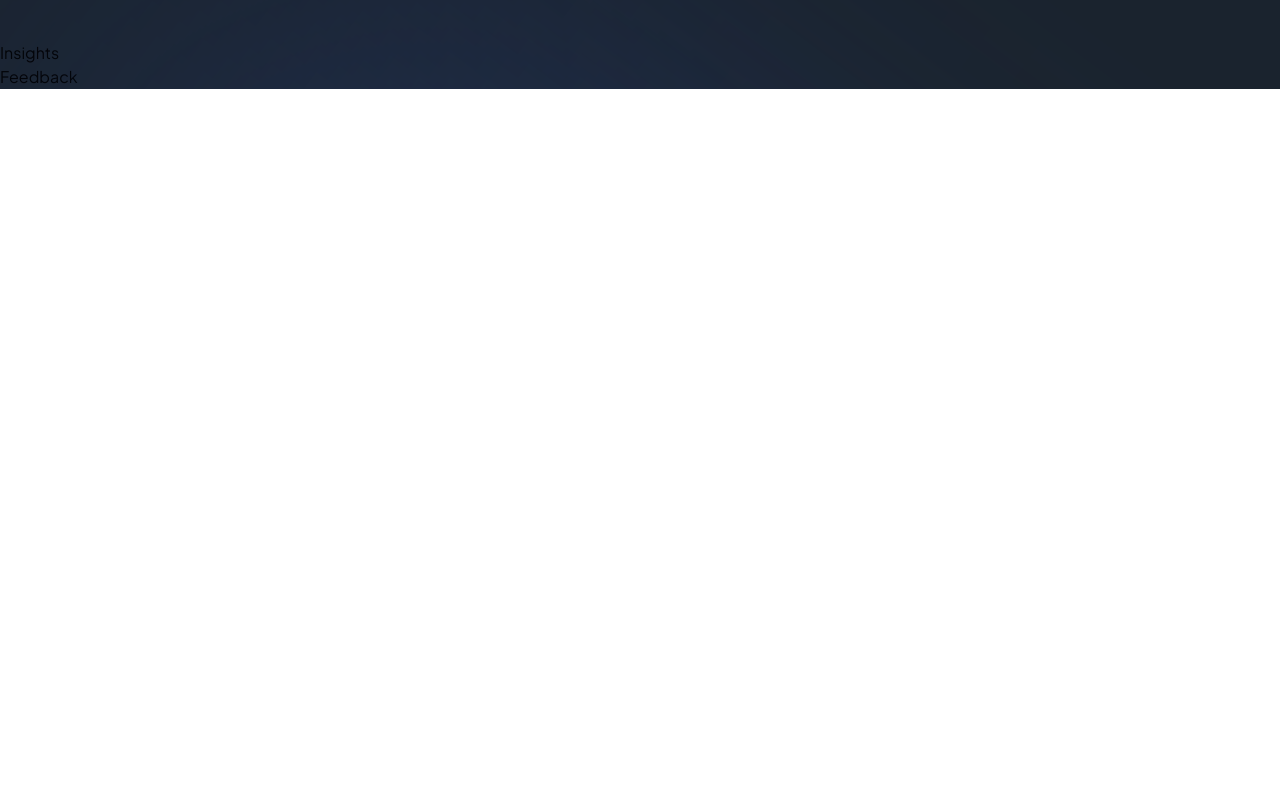
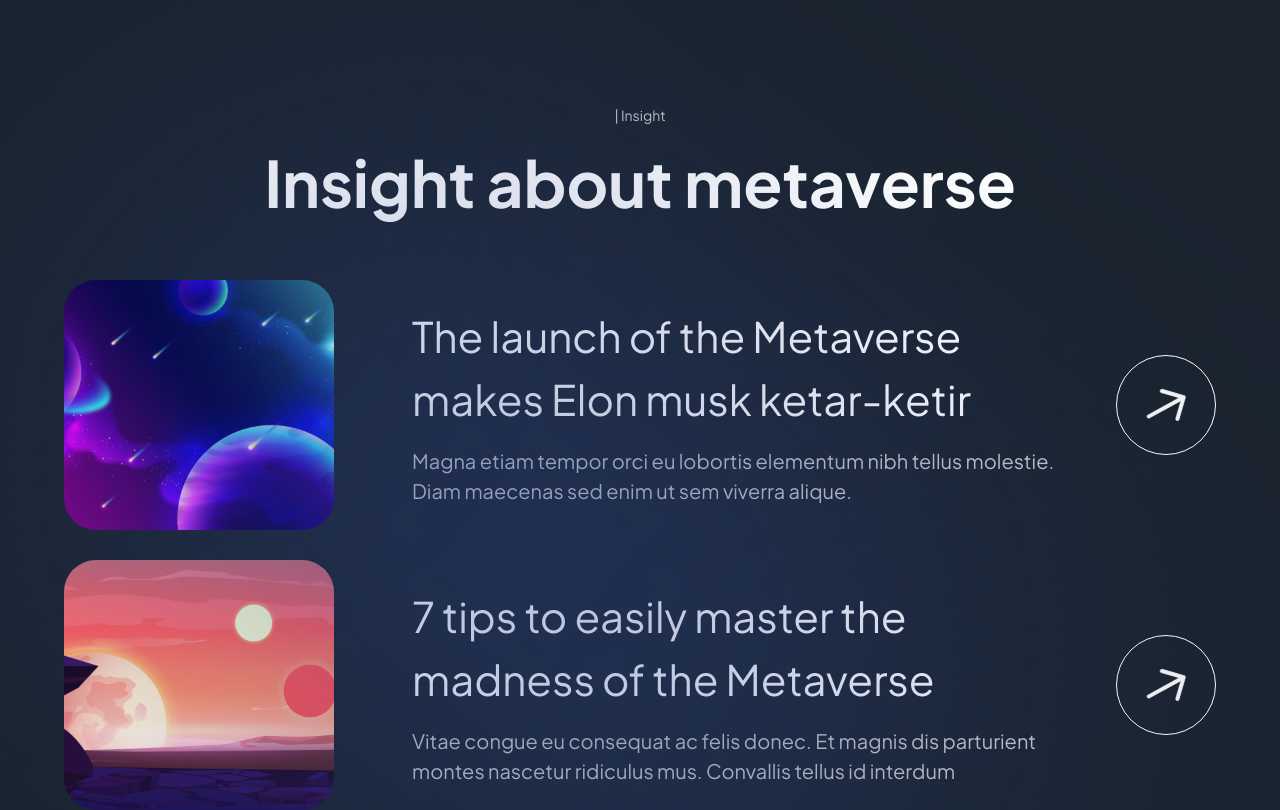
Before and after one commit to emirmorgan/nextjs-metaverse-page, a Next.js app: page / in a window 1280 px wide. Shown: the part 5300-6110 px from the top of the page. Before the commit the page ends 5389 px from the top, so only its background shows below. Built offline with nearby package versions, Linux system fonts and the light colour scheme.

Commit message:
Update: Insight Section & InsightCard Component

```diff
--- /dev/null
+++ b/components/InsightCard.tsx
@@ -0,0 +1,43 @@
+import { motion } from "framer-motion";
+import { fadeIn } from "../utils/motion";
+
+interface CardProps {
+  imgUrl: string;
+  title: string;
+  subtitle: string;
+  index: number;
+}
+
+const InsightCard = ({ imgUrl, title, subtitle, index }: CardProps) => {
+  return (
+    <motion.div
+      variants={fadeIn("up", "spring", index * 0.5, 1)}
+      className="flex md:flex-row flex-col gap-4"
+    >
+      <img
+        src={imgUrl}
+        alt="planet-01"
+        className="md:w-[270px] w-full h-[250px] rounded-[32px] object-cover"
+      />
+      <div className="w-full flex justify-between items-center">
+        <div className="flex-1 md:ml-[62px] flex flex-col max-w-[650px]">
+          <h4 className="font-normal lg:text-[42px] text-[26px] text-white">
+            {title}
+          </h4>
+          <p className="mt-[16px] font-normal lg:text-[20px] text-[14px] text-secondary-white">
+            {subtitle}
+          </p>
+        </div>
+        <div className="lg:flex hidden items-center justify-center w-[100px] h-[100px] rounded-full bg-transparent border-[1px] border-white">
+          <img
+            src="/assets/arrow.svg"
+            alt="arrow"
+            className="w-[40%] h-[40%] object-contain"
+          />
+        </div>
+      </div>
+    </motion.div>
+  );
+};
+
+export default InsightCard;
--- a/sections/Insights.tsx
+++ b/sections/Insights.tsx
@@ -1,5 +1,58 @@
+import { motion } from "framer-motion";
+import InsightCard from "../components/InsightCard";
+import { staggerContainer } from "../utils/motion";
+
 const Insights = () => {
-  return <section>Insights</section>;
+  const insights = [
+    {
+      imgUrl: "/assets/planet-06.png",
+      title: "The launch of the Metaverse makes Elon musk ketar-ketir",
+      subtitle:
+        "Magna etiam tempor orci eu lobortis elementum nibh tellus molestie. Diam maecenas sed enim ut sem viverra alique.",
+    },
+    {
+      imgUrl: "/assets/planet-07.png",
+      title: "7 tips to easily master the madness of the Metaverse",
+      subtitle:
+        "Vitae congue eu consequat ac felis donec. Et magnis dis parturient montes nascetur ridiculus mus. Convallis tellus id interdum",
+    },
+    {
+      imgUrl: "/assets/planet-08.png",
+      title: "With one platform you can explore the whole world virtually",
+      subtitle:
+        "Quam quisque id diam vel quam elementum. Viverra nam libero justo laoreet sit amet cursus sit. Mauris in aliquam sem",
+    },
+  ];
+
+  return (
+    <section className="sm:p-16 xs:p-8 px-6 py-12">
+      <motion.div
+        variants={staggerContainer(0.2, 1)}
+        initial="hidden"
+        whileInView="show"
+        viewport={{ once: true }}
+        className="2xl:max-w-[1280px] w-full mx-auto flex flex-col"
+      >
+        <motion.span
+          variants={staggerContainer(0.2, 1)}
+          className="font-normal text-center text-[14px] text-secondary-white"
+        >
+          | Insight
+        </motion.span>
+        <motion.h2
+          variants={staggerContainer(0.2, 1)}
+          className="text-center text-white mt-[8px] font-bold md:text-[64px] text-[40px]"
+        >
+          Insight about metaverse
+        </motion.h2>
+        <div className="mt-[50px] flex flex-col gap-[30px]">
+          {insights.map((item, index) => (
+            <InsightCard key={`insight-${index}`} {...item} index={index + 1} />
+          ))}
+        </div>
+      </motion.div>
+    </section>
+  );
 };
 
 export default Insights;
```
